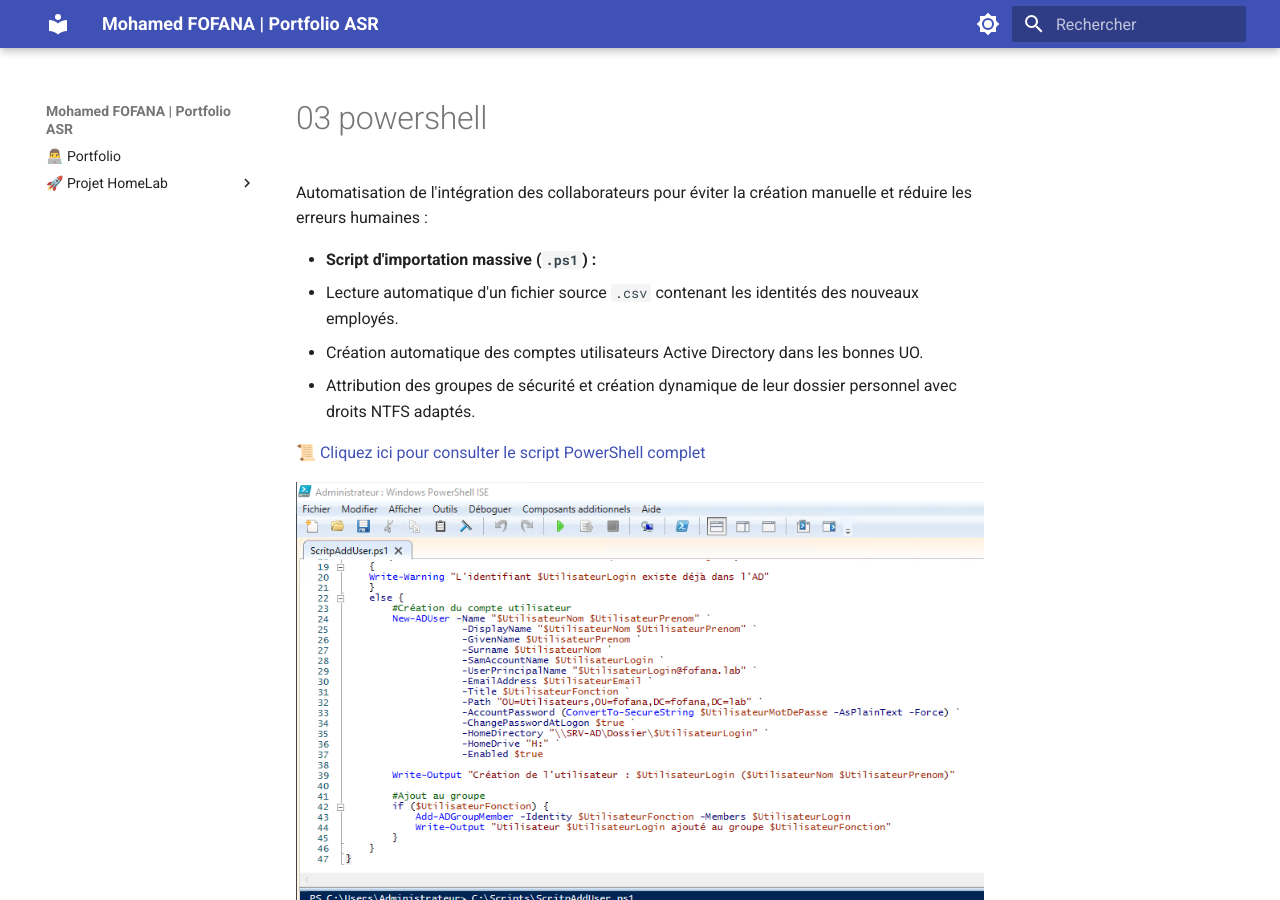
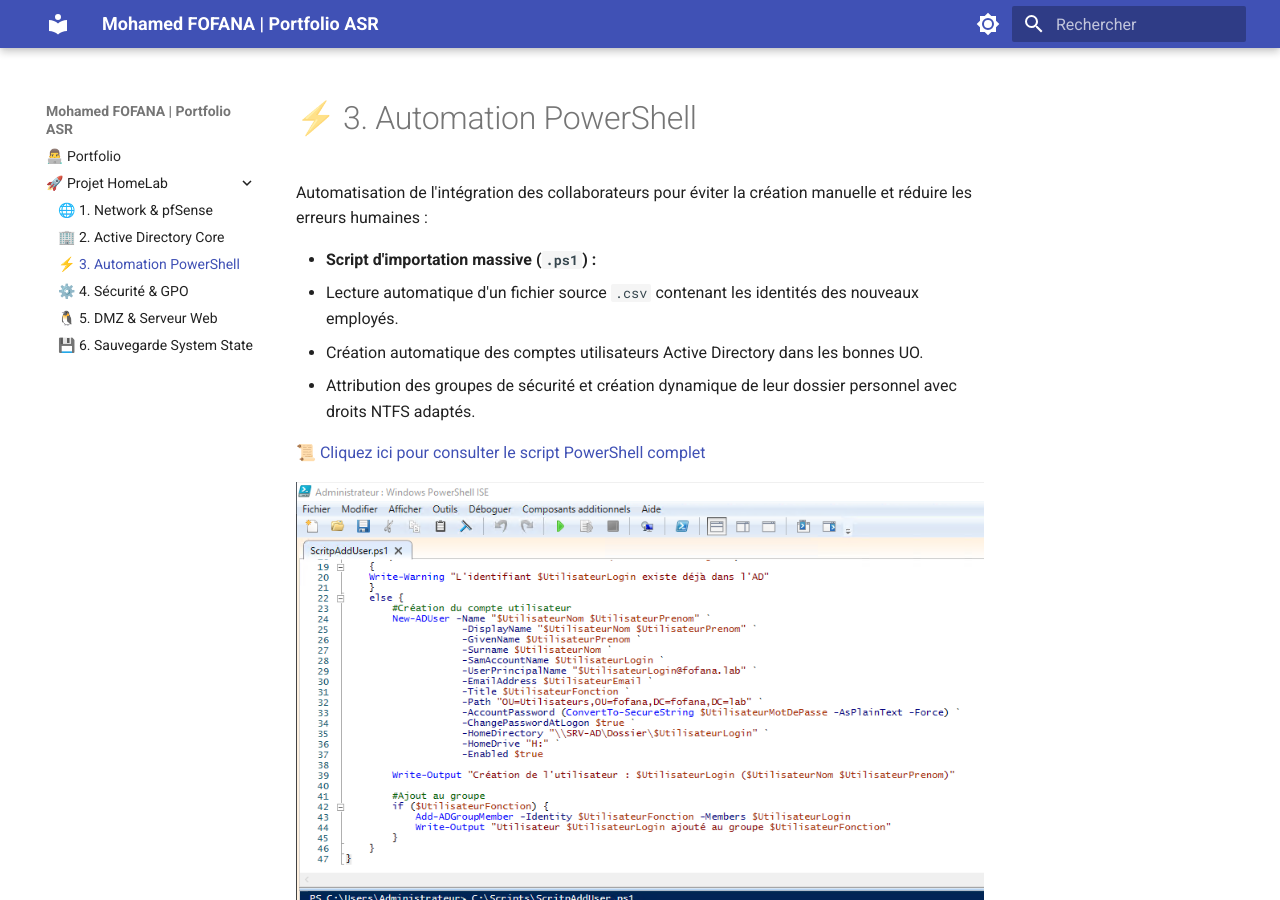
Before and after one commit to mohamedfofana/HomeLab, an MkDocs documentation site: the page built from docs/03-powershell.md, in a window 1280 px wide and 900 px high. Built offline with MkDocs 1.6.1 and Material for MkDocs 9.7.7, drawn with Linux system fonts in a browser that asks for light colours; some of the changed lines change nothing that is shown.

Commit message:
Update mkdocs.yml

```diff
--- a/mkdocs.yml
+++ b/mkdocs.yml
@@ -36,9 +36,9 @@
 nav:
   - 👨‍💻 Portfolio: index.md
   - 🚀 Projet HomeLab:
-      - 🌐 1. Network & pfSense: homelab/01-pfsense.md
-      - 🏢 2. Active Directory Core: homelab/02-active-directory.md
-      - ⚡ 3. Automation PowerShell: homelab/03-powershell.md
-      - ⚙️ 4. Sécurité & GPO: homelab/04-gpo.md
-      - 🐧 5. DMZ & Serveur Web: homelab/05-dmz-linux.md
-      - 💾 6. Sauvegarde System State: homelab/06-sauvegarde.md
+      - 🌐 1. Network & pfSense: 01-pfsense.md
+      - 🏢 2. Active Directory Core: 02-active-directory.md
+      - ⚡ 3. Automation PowerShell: 03-powershell.md
+      - ⚙️ 4. Sécurité & GPO: 04-gpo.md
+      - 🐧 5. DMZ & Serveur Web: 05-dmz-linux.md
+      - 💾 6. Sauvegarde System State: 06-sauvegarde.md
```
